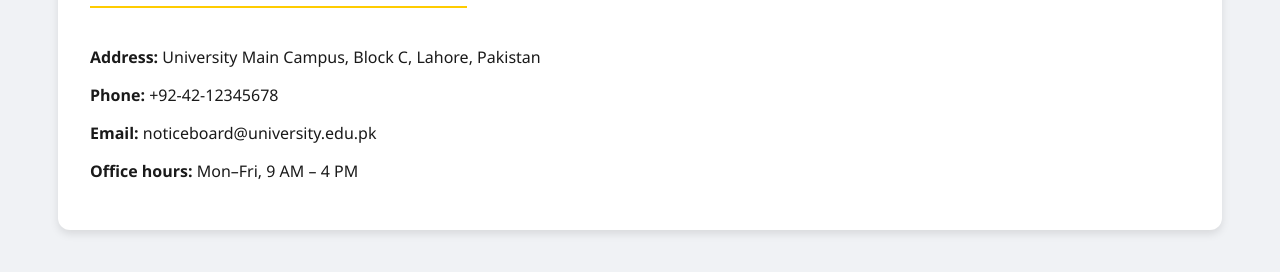
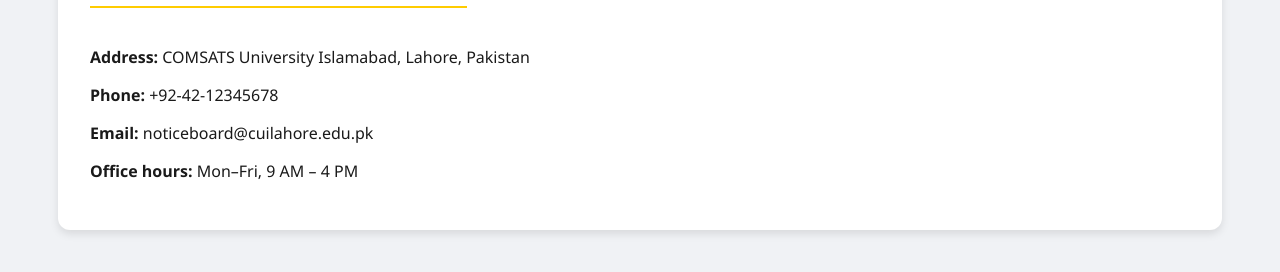
Before and after one commit to ghusharibdev/uni-notice-board, a website: page src/contact.html in a window 1280 px wide. Shown: the part 184-456 px from the top of the page. Drawn offline with Linux system fonts and the light colour scheme.

Commit message:
Edit contact information

```diff
--- a/src/contact.html
+++ b/src/contact.html
@@ -16,9 +16,9 @@
     </nav>
     <div class="container">
         <h1>📞 Contact Information</h1>
-        <p><strong>Address:</strong> University Main Campus, Block C, Lahore, Pakistan</p>
+        <p><strong>Address:</strong> COMSATS University Islamabad, Lahore, Pakistan</p>
         <p><strong>Phone:</strong> +92-42-12345678</p>
-        <p><strong>Email:</strong> noticeboard@university.edu.pk</p>
+        <p><strong>Email:</strong> noticeboard@cuilahore.edu.pk</p>
         <p><strong>Office hours:</strong> Mon–Fri, 9 AM – 4 PM</p>
     </div>
 </body>
```
